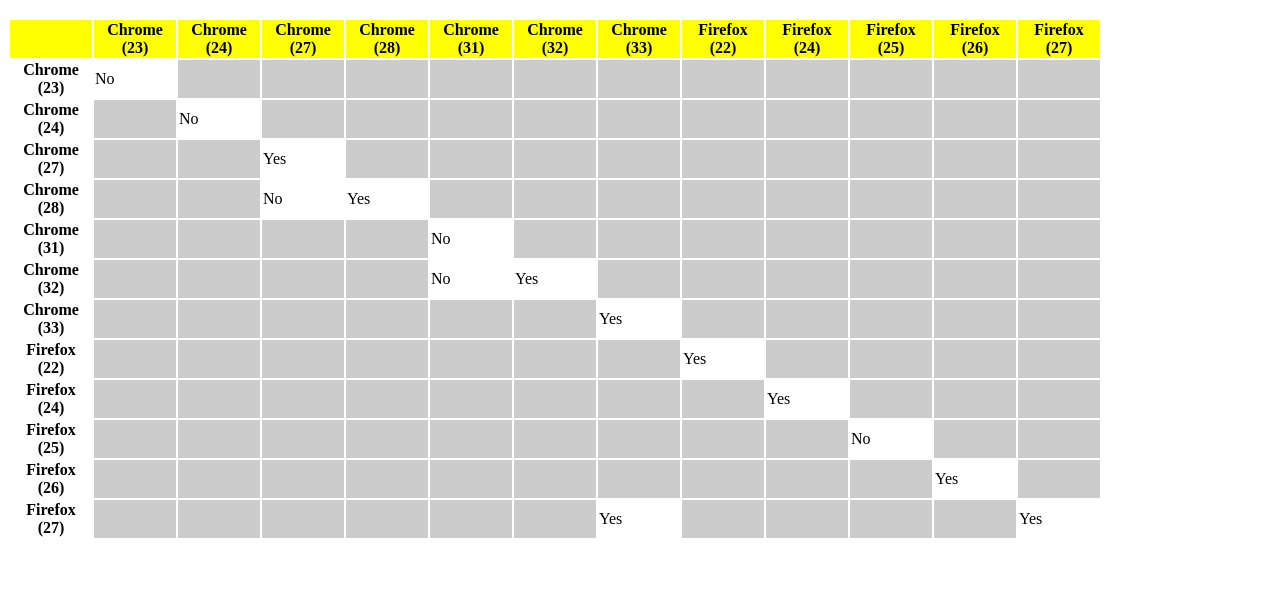
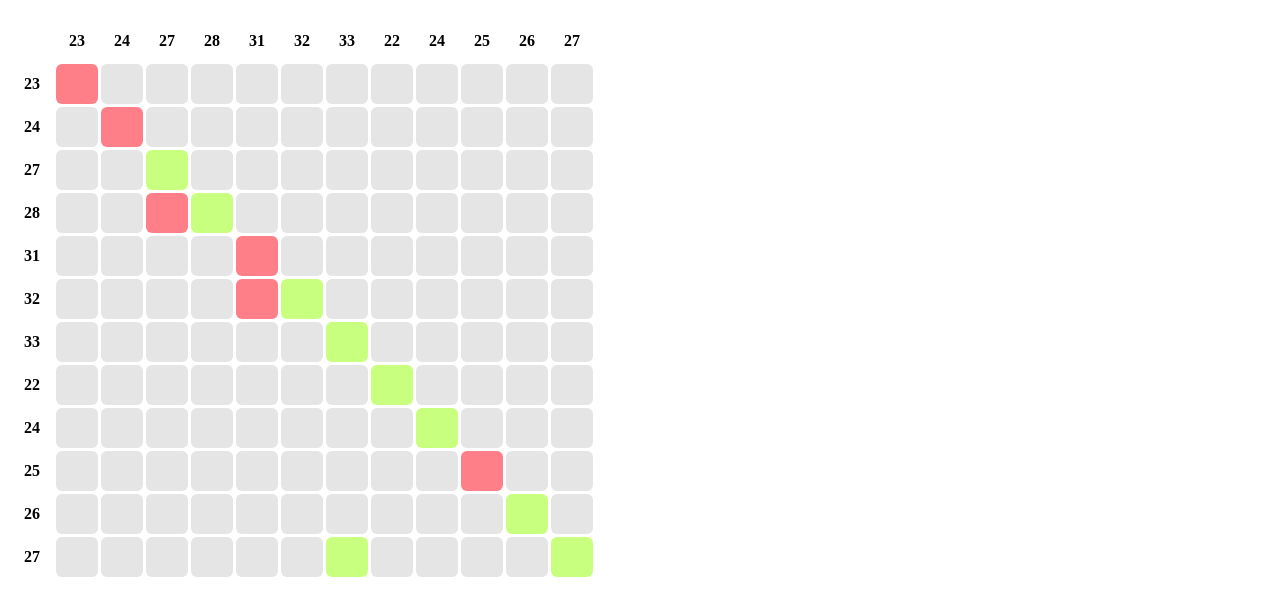
Before and after one commit to michelle/peerjs-status, a plain HTML site: page index.html in a window 1280 px wide. Shown: the part 48-664 px from the top of the page. Drawn offline with Linux system fonts and the light colour scheme.

Commit message:
Basic stylings. Will need to do browser colors.

```diff
--- a/css/status.css
+++ b/css/status.css
@@ -1,20 +1,51 @@
+body {
+
+}
 
 .browser {
-  width: 80px;
+  width: 40px;
+  height: 40px;
 }
 
-.empty {
+.browser.chrome {
+}
+
+.browser.firefox {
+}
+
+table {
+  border-spacing: 3px;
+}
+
+td {
+  vertical-align: bottom;
+}
+
+td, th {
+  border-radius: 6px;
+}
+
+/** TODO: fix all the opacity changes to be actual color changes. */
+.result {
+  opacity: 0.5;
+}
+
+.result.empty {
   background-color: #ccc;
 }
 
-.browsers {
-  background-color: yellow;
+.result:hover {
+  opacity: 1;
 }
 
-.selected {
-  background-color: red;
+.result.red {
+  background-color: #ff0015;
 }
 
-.result:hover {
-  background-color: blue;
+.result.green {
+  background-color: #91ff00;
 }
+
+.result.selected, .browser.selected {
+  opacity: 0.7;
+}
--- a/js/status.js
+++ b/js/status.js
@@ -32,11 +32,11 @@
     data.map(function(result) {
       var hostName = browserName(result.host.browser);
       hostBrowsers[hostName] = 1;
-      result.host = hostName;
+      result.hostBrowser = hostName;
 
       var clientName = browserName(result.client.browser);
       clientBrowsers[clientName] = 1;
-      result.client = clientName;
+      result.clientBrowser = clientName;
 
       resultsByHost[hostName] = resultsByHost[hostName] || {};
       resultsByHost[hostName][clientName] = result;
@@ -50,7 +50,7 @@
     hostBrowsers.map(function(hostBrowser, i) {
       results[i] = [];
       clientBrowsers.map(function(clientBrowser, j) {
-        results[i][j] = resultsByHost[hostBrowser][clientBrowser] || {host: hostBrowser, client: clientBrowser};
+        results[i][j] = resultsByHost[hostBrowser][clientBrowser] || {hostBrowser: hostBrowser, clientBrowser: clientBrowser};
       });
     });
     this.setState({results: results, hostBrowsers: hostBrowsers, clientBrowsers: clientBrowsers});
@@ -65,8 +65,8 @@
   selectHostAndClientFromResult: function(i, j) {
     var selectedResult = this.state.results[i][j];
     this.setState({
-      selectedClient: selectedResult.client,
-      selectedHost: selectedResult.host
+      selectedClient: selectedResult.clientBrowser,
+      selectedHost: selectedResult.hostBrowser
     });
   },
 
@@ -76,15 +76,15 @@
 
   render: function() {
     var results = this.state.results.map(function(hostResults, i) {
-      var host = hostResults[0].host;
+      var host = hostResults[0].hostBrowser;
       hostResults = hostResults.map(function(result, j) {
-        if (host !== result.host) {
-          console.error('Hosts don\'t match in the same column!!');
+        if (host !== result.hostBrowser) {
+          console.error('Hosts don\'t match in the same column!!', host, result.hostBrowser);
         }
         return (
           ResultCell(
             {data:result,
-            selected:this.isSelected(host, result.client),
+            selected:this.isSelected(host, result.clientBrowser),
             onMouseEnter:this.selectHostAndClientFromResult.bind(this, i, j)} )
         );
       }, this);
@@ -92,8 +92,10 @@
       var hostClasses = 'browser ' + browserClassName(host) +
         (this.state.selectedHost === host ? ' selected' : '');
       hostResults.unshift(
-        React.DOM.th( {className:hostClasses, onMouseEnter:this.selectHost.bind(this, i)},
-          host
+        Browser(
+          {browser:host,
+          selected:this.state.selectedHost === host,
+          onMouseEnter:this.selectHost.bind(this, i)}
         )
       );
 
@@ -106,11 +108,11 @@
     }, this);
 
     var clientBrowsers = this.state.clientBrowsers.map(function(browser, i) {
-      var classes = 'browser ' + browserClassName(browser) +
-        (this.state.selectedClient === browser ? ' selected' : '');
       return (
-        React.DOM.th( {className:classes, onMouseEnter:this.selectClient.bind(this, i)},
-          browser
+        Browser(
+          {browser:browser,
+          selected:this.state.selectedClient === browser,
+          onMouseEnter:this.selectClient.bind(this, i)}
         )
       );
     }, this);
@@ -130,19 +132,36 @@
 
 var ResultCell = React.createClass({displayName: 'ResultCell',
   render: function() {
-    var result = this.props.data
+    var result = this.props.data;
     var classes = (this.props.selected ? 'selected ' : '') +
-      'result ' + browserClassName(result.client) + (result.result ? '' : ' empty');
+      'result ' + browserClassName(result.clientBrowser) + (result.result ? '' : ' empty');
     // TODO: create better results! Or more deets on hover.
     var pass = '';
     if (result.result) {
-      pass = result.result.data ? 'Yes' : 'No';
+      if (result.result.data) {
+        pass = 'Yes';
+        classes += ' green';
+      } else {
+        pass = 'No';
+        classes += ' red';
+      }
     }
     return (
-      React.DOM.td( {className:classes, onMouseEnter:this.props.onMouseEnter},
-        pass
+      React.DOM.td( {className:classes, onMouseEnter:this.props.onMouseEnter} )
+    );
+  }
+});
+
+var Browser = React.createClass({displayName: 'Browser',
+  render: function() {
+    var browser = this.props.browser;
+    var classes = 'browser ' + browserClassName(browser) +
+      (this.props.selected ? ' selected' : '');
+    return (
+      React.DOM.th( {className:classes, onMouseEnter:this.props.onMouseEnter},
+        browser.replace(/[\D]/g, '')
       )
-    )
+    );
   }
 });
 
@@ -160,5 +179,5 @@
 }
 
 function browserClassName(browserString) {
-  return browserString.replace(/[\s\(\)]/g, '').toLowerCase();
+  return browserString.replace(/[\s\(\)\d]/g, '').toLowerCase();
 }
```
Also changed, not shown: jsx/status.js (+44 -25 lines).
